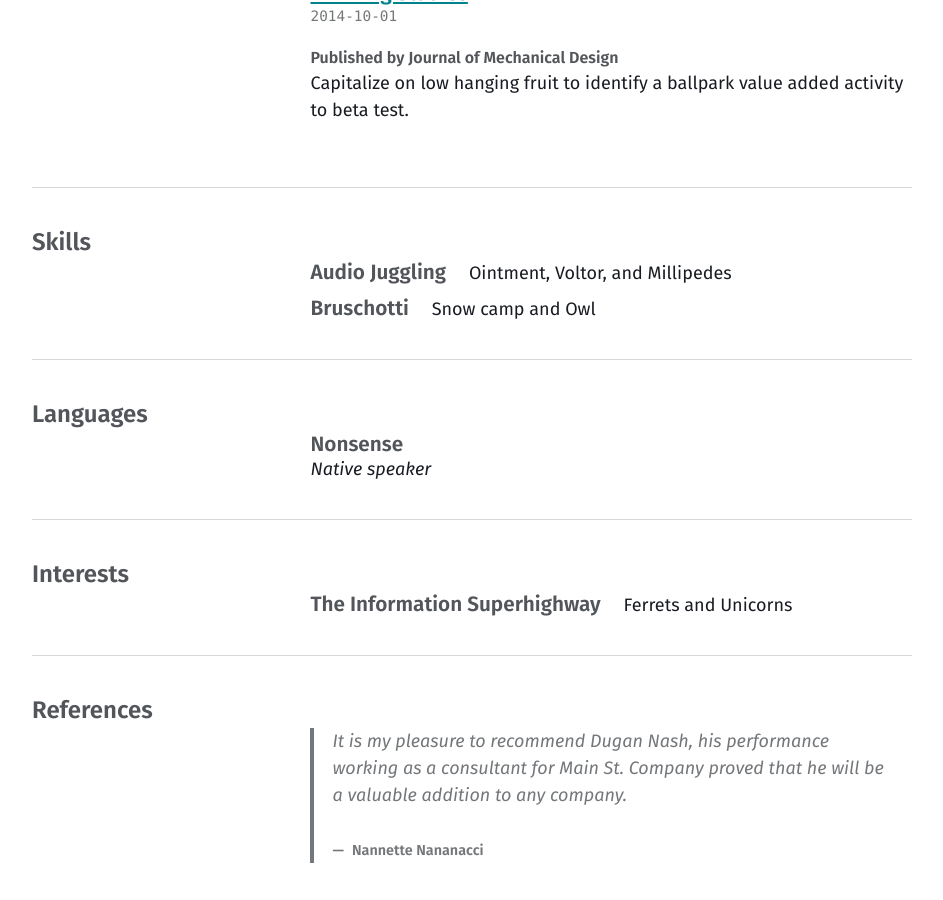
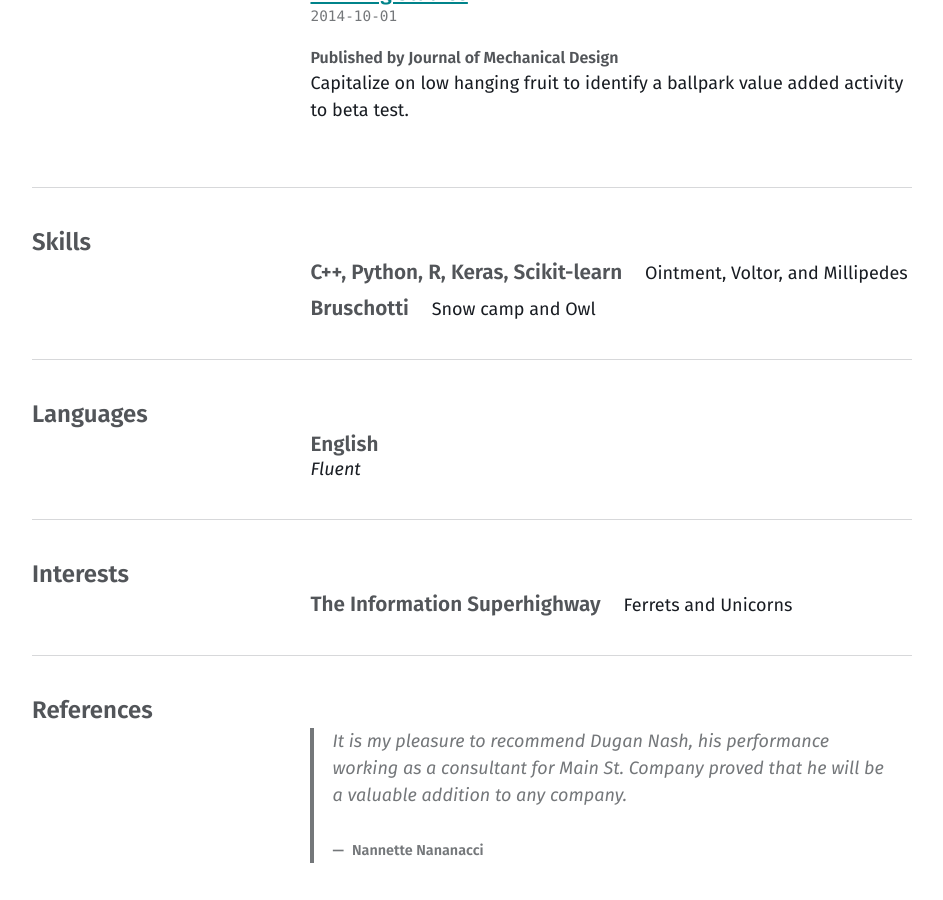
Before and after one commit to HafizSunny/HafizSunny09.github.io, a Jekyll site: the page built from cv.md, in a window 1280 px wide and 900 px high, scrolled down 2239 px. Shown: the whole window, without its empty margins (40-983 px from the left). Built offline with Jekyll 4.4.1, drawn with Linux system fonts in a browser that asks for light colours.

Commit message:
Update cv.json

```diff
--- a/_data/cv.json
+++ b/_data/cv.json
@@ -99,7 +99,7 @@
   ],
   "skills": [
     {
-      "name": "Audio Juggling",
+      "name": "C++, Python, R, Keras, Scikit-learn",
       "level": "Master",
       "keywords": [
         "Ointment",
@@ -118,8 +118,8 @@
   ],
   "languages": [
     {
-      "language": "Nonsense",
-      "fluency": "Native speaker"
+      "language": "English",
+      "fluency": "Fluent"
     }
   ],
   "interests": [
```
